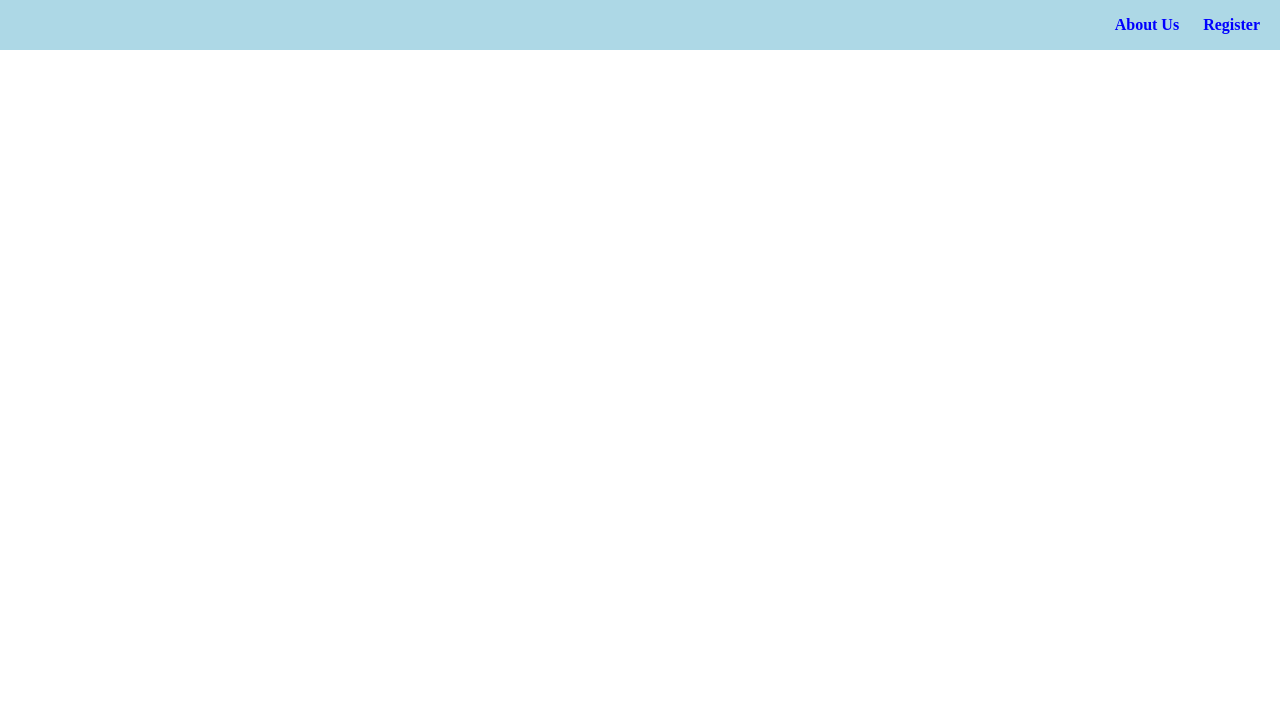
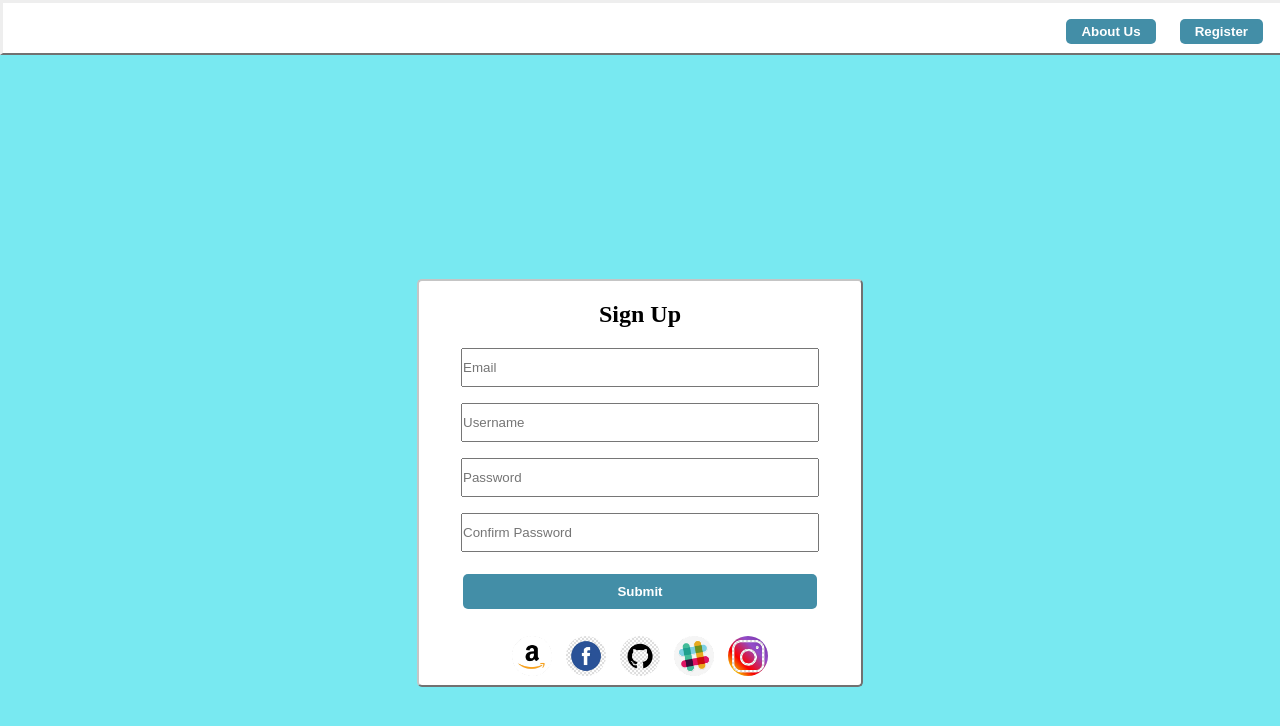
Before and after one commit to joemacko/RegisterPageDemo, a plain HTML site: page index.html in a window 1280 px wide. Drawn offline with Linux system fonts and the light colour scheme.

Commit message:
completed register page demo project

```diff
--- a/index.html
+++ b/index.html
@@ -9,9 +9,28 @@
 <body>
     <nav class="nav-bar">
         <ul>
-            <li>About Us</li>
-            <li>Register</li>
+            <li><button>About Us</button></li>
+            <li><button>Register</button></li>
         </ul>
     </nav>
+
+    <br>
+
+    <div class="signup-form">
+        <h2>Sign Up</h2>
+        <form>
+            <p><input placeholder="Email"></p>
+            <p><input placeholder="Username"></p>
+            <p><input placeholder="Password"></p>
+            <p><input placeholder="Confirm Password"></p>
+            <h5><button class="submit-button">Submit</button></h5>
+        </form>
+        <a href="https://amazon.com"><img src="Assets/Amazon.jpg" alt="Amazon Icon"></a>
+        <a href="https://facebook.com"><img src="Assets/Facebook.jpg" alt="Facebook Icon"></a>
+        <a href="https://github.com"><img src="Assets/Github.jpg" alt="Github Icon"></a>
+        <a href="https://slack.com"><img src="Assets/Slack.jpg" alt="Slack Icon"></a>
+        <a href="https://instagram.com"><img src="Assets/Instagram.jpg" alt="Instagram Icon"></a>
+
+    </div>
 </body>
 </html>
--- a/main.css
+++ b/main.css
@@ -1,15 +1,29 @@
+body {
+    background-color: rgb(120, 233, 241);
+}
+
 nav {
-    background-color: lightblue;
     position: fixed;
+    background-color: white;
     top: 0px;
     left: 0px;
     width: 100vw;
     height: 50px;
+    border-bottom: 2px solid rgb(197, 197, 197);
+    border-style: outset;
+}
+
+button {
+    background-color: rgb(67, 142, 167);
+    color: white;
+    padding: 5px 15px 5px 15px;
+    border: none;
+    border-radius: 5px;
+    font-weight: bold;
 }
 
 nav ul li {
     display: inline-block;
-    color: blue;
     font-weight: bold;
     margin-right: 20px;
 }
@@ -17,3 +31,38 @@ nav ul li {
 nav ul {
     text-align: right;
 }
+
+img {
+    display: inline-block;
+    padding: 5px;
+    font-size: 30px;
+    width: 40px;
+    text-align: center;
+    text-decoration: none;
+    border-radius: 50%;
+}
+
+img:hover {
+    opacity: .5;
+}
+
+.signup-form {
+    width: 35%;
+    margin: auto;
+    margin-top: 20%;
+    text-align: center;
+    border: 2px solid rgb(197, 197, 197);
+    border-style: outset;
+    background-color: white;
+    border-radius: 5px;
+}
+
+input {
+    width: 80%;
+    padding: 10px 0px 10px 0px;
+}
+
+.submit-button {
+    width: 80%;
+    padding: 10px;
+}
```
Also changed, not shown: Assets/Amazon.jpg (added), Assets/Facebook.jpg (added), Assets/Github.jpg (added), Assets/Instagram.jpg (added), Assets/Slack.jpg (added).
